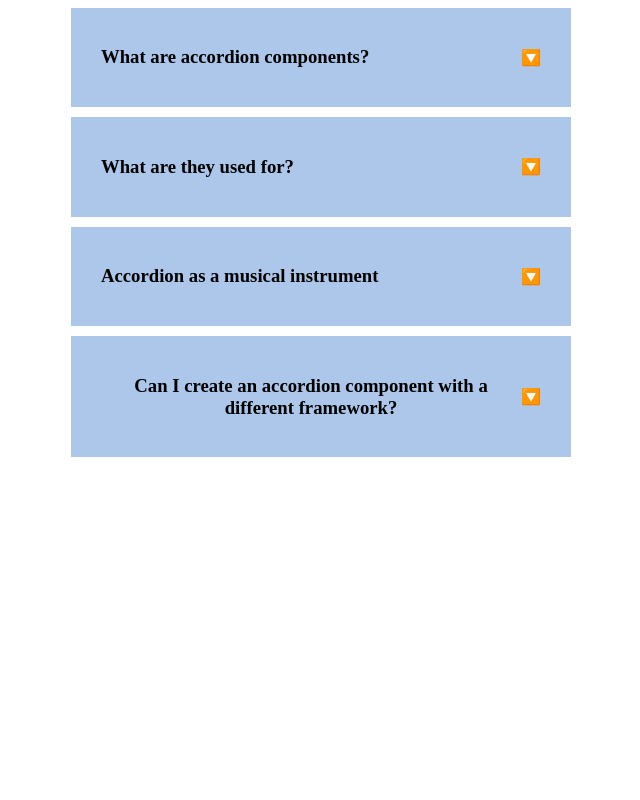
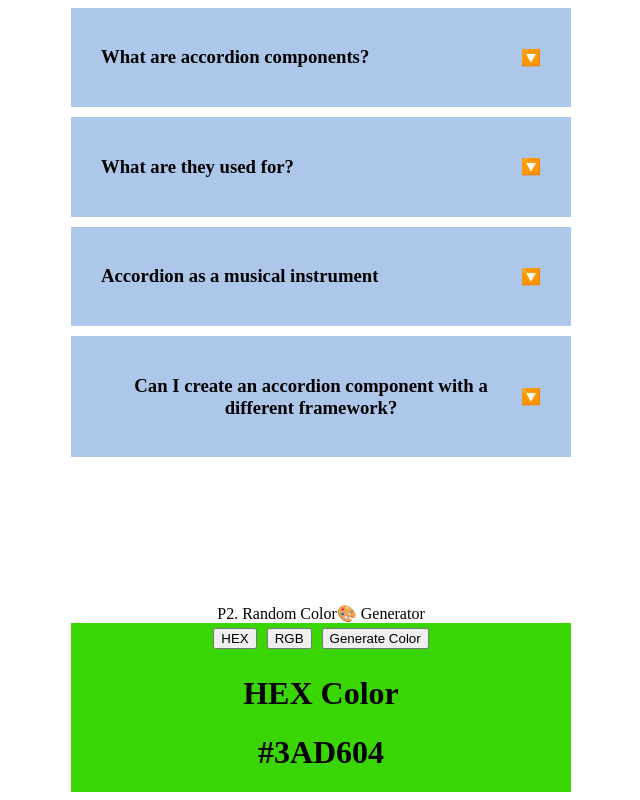
Before and after one commit to Hunde-D/reactjs-interview-projects-arsenal, a React (Vite) app: page / in a window 1280 px wide. Shown: the part 204-1004 px from the top of the page, without its empty margins (327-967 px from the left). Before the commit the page ends 816 px from the top, so only its background shows below. Built offline with nearby package versions, Linux system fonts and the light colour scheme.

Commit message:
add random color

```diff
--- a/src/App.jsx
+++ b/src/App.jsx
@@ -3,11 +3,13 @@ import "./App.css";
 // import { useState } from "react";
 
 import Accordion from "./components/accordion/Accordion";
+import RandomColor from "./components/random-color/RandomColor";
 
 function App() {
   return (
     <div className="App">
       <Accordion />
+      <RandomColor />
     </div>
   );
 }
--- a/src/components/accordion/Accordion.jsx
+++ b/src/components/accordion/Accordion.jsx
@@ -1,5 +1,3 @@
-// TODO : single selection
-// TODO : multiple selection
 import { useState } from "react";
 import data from "./data";
 import "./style.css";
--- /dev/null
+++ b/src/components/random-color/RandomColor.jsx
@@ -0,0 +1,56 @@
+//TODO: Convert RGB to HEX and vice-versa
+
+import { useEffect, useState } from "react";
+import "./style.css";
+
+export default function RandomColor() {
+  const [colorType, setColorType] = useState("hex");
+  const [color, setColor] = useState("#000000");
+
+  function handleColorChange(type) {
+    setColorType(type);
+  }
+
+  function randomNumber(length) {
+    let random = Math.floor(Math.random() * length);
+    return random;
+  }
+
+  function generateColor() {
+    let hex = [0, 1, 2, 3, 4, 5, 6, 7, 8, 9, "A", "B", "C", "D", "E", "F"];
+    let hexColor = "#";
+
+    for (let i = 0; i < 6; i++) hexColor += hex[randomNumber(hex.length)];
+
+    let rgbColor = `rgb(
+        ${randomNumber(255)},
+        ${randomNumber(255)},
+        ${randomNumber(255)})`;
+
+    setColor(colorType === "hex" ? hexColor : rgbColor);
+  }
+  useEffect(() => {
+    generateColor();
+  }, [colorType]);
+
+  return (
+    <div className="color-wrapper">
+      P2. Random Color🎨 Generator
+      <div className="sub-wrapper" style={{ backgroundColor: `${color}` }}>
+        <button className="color-btn" onClick={() => handleColorChange("hex")}>
+          HEX
+        </button>
+        <button className="color-btn" onClick={() => handleColorChange("rgb")}>
+          RGB
+        </button>
+        <button className="color-btn" onClick={generateColor}>
+          Generate Color
+        </button>
+        <div className="content">
+          <h1>{colorType === "rgb" ? "RGB Color" : "HEX Color"}</h1>
+          <h1>{color}</h1>
+        </div>
+      </div>
+    </div>
+  );
+}
--- /dev/null
+++ b/src/components/random-color/style.css
@@ -0,0 +1,18 @@
+.color-wrapper {
+  align-self: center;
+  display: flex;
+  flex-direction: column;
+  justify-content: center;
+  align-items: center;
+  width: 100vw;
+}
+.color-wrapper button {
+  margin: 5px;
+}
+.color-wrapper div {
+  text-align: center;
+}
+
+.sub-wrapper {
+  width: 500px;
+}
```
